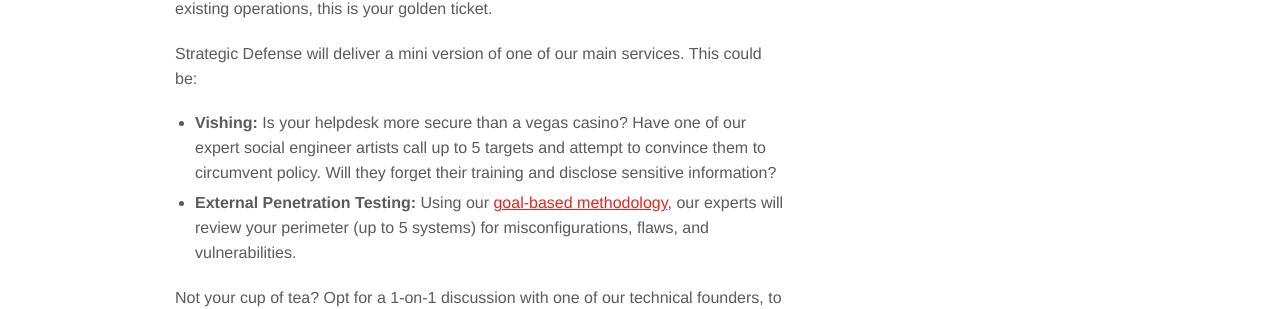
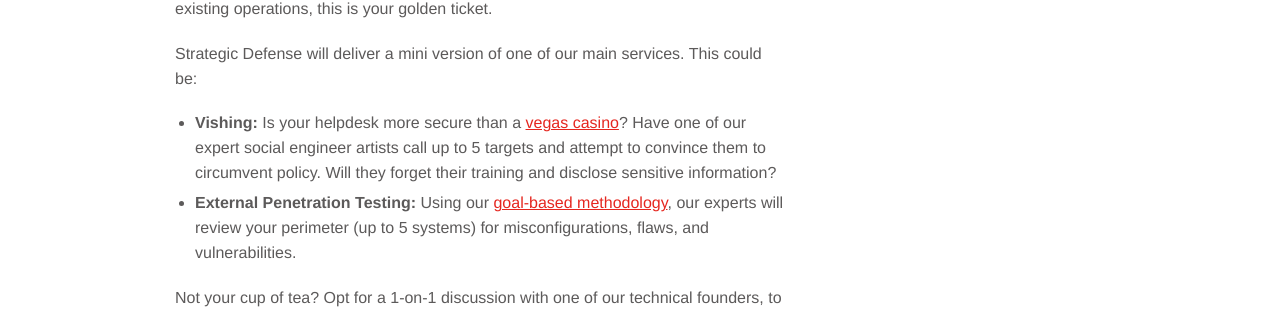
Before and after one commit to strategicdefense/strategicdefense.github.io, a Jekyll site: the page built from spring2024giveaway.md, in a window 1280 px wide. Shown: the part 365-674 px from the top of the page. Built offline with Jekyll 4.4.1, drawn with Linux system fonts in a browser that asks for light colours; some of the changed lines change nothing that is shown.

Commit message:
fixing link

```diff
--- a/spring2024giveaway.md
+++ b/spring2024giveaway.md
@@ -12,7 +12,7 @@
 
 Strategic Defense will deliver a mini version of one of our main services. This could be:
 
-- **Vishing:** Is your helpdesk more secure than a vegas casino? Have one of our expert social engineer artists call up to 5 targets and attempt to convince them to circumvent policy. Will they forget their training and disclose sensitive information?
+- **Vishing:** Is your helpdesk more secure than a [vegas casino](https://www.vox.com/technology/2023/9/15/23875113/mgm-hack-casino-vishing-cybersecurity-ransomware)? Have one of our expert social engineer artists call up to 5 targets and attempt to convince them to circumvent policy. Will they forget their training and disclose sensitive information?
 - **External Penetration Testing:** Using our [goal-based methodology](/services/network), our experts will review your perimeter (up to 5 systems) for misconfigurations, flaws, and vulnerabilities.
 
 Not your cup of tea? Opt for a 1-on-1 discussion with one of our technical founders, to cover anything from ransomware readiness to application security programs. Get insight, tips, and value from our thousands of hours delivering penetration tests and compromising the biggest companies on the planet.
```
Also changed, not shown: 1 other file.
